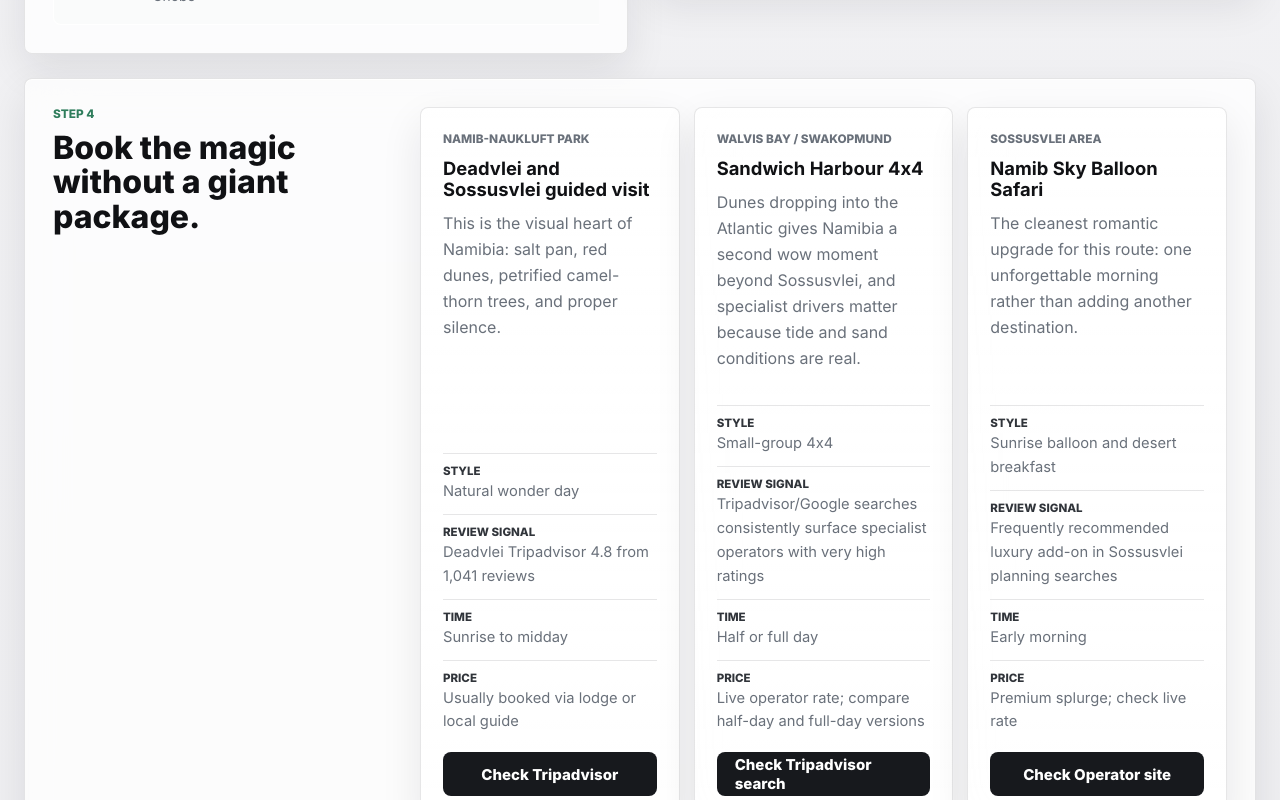
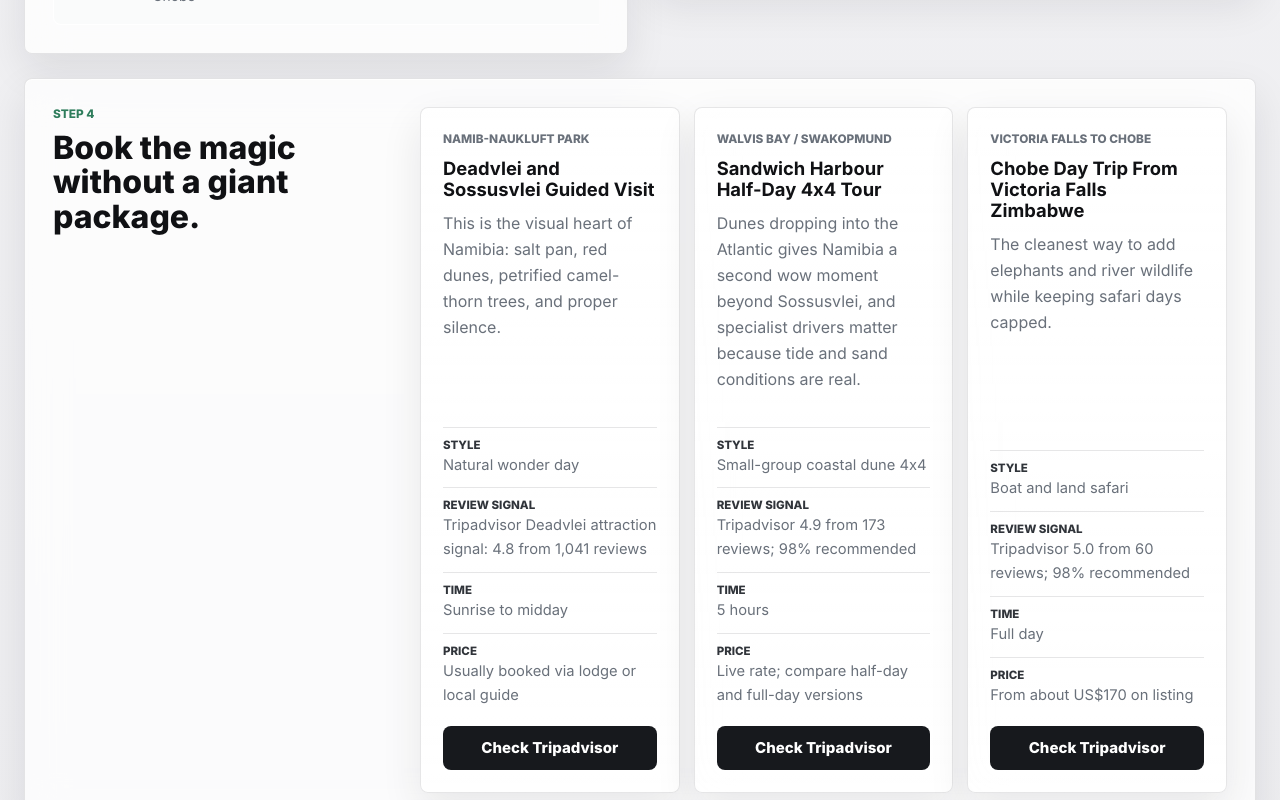
Before and after one commit to auto-devrath/africa-honeymoon-itineraries, a React (Vite) app: page / in a window 1280 px wide. Shown: the part 3940-4740 px from the top of the page. Built offline with nearby package versions, Linux system fonts and the light colour scheme.

Commit message:
Update TripAdvisor tour anchors

```diff
--- a/src/data.ts
+++ b/src/data.ts
@@ -282,32 +282,21 @@ export const concepts: ItineraryConcept[] = [
     ],
     tours: [
       {
-        name: 'Cairo Nights Food Tour',
-        location: 'Cairo',
-        style: 'Small-group evening food walk',
-        signal: 'Tripadvisor search result showed 4.9 from 98 reviews for the 15+ tastings night tour',
-        price: 'Live rate, usually booked per person',
-        duration: 'Evening',
-        why: 'Use this after the monument days so Cairo feels lived-in: street food, markets, and a guided local rhythm instead of another hotel dinner.',
-        book: 'https://www.tripadvisor.com/Search?q=Cairo%20Nights%20Food%20Tour%2015%20Tastings',
+        name: 'Ultimate VIP All-Inclusive Giza, Saqqara, Memphis Tour',
+        location: 'Cairo / Giza',
+        style: 'Private pyramid and ancient-sites day',
+        signal: 'Tripadvisor 4.9 from 3,445 reviews; 96% recommended',
+        price: 'Live rate; private group pricing varies by inclusions',
+        duration: 'Full day',
+        why: 'Use this as the main Cairo anchor: Giza, Sphinx, Saqqara, Memphis, and camel-photo logistics handled in one highly reviewed private day.',
+        book: 'https://www.tripadvisor.com/AttractionProductReview-g294201-d13406058-Ultimate_VIP_All_Inclusive_Giza_Saqqara_Memphis_Tour_Camel-Cairo_Cairo_Governorate.html',
         source: 'Tripadvisor',
-      },
-      {
-        name: 'Giza, Saqqara and Memphis Private Day',
-        location: 'Cairo / Giza',
-        style: 'Private ancient-sites guide',
-        signal: 'Tripadvisor private pyramid day listings commonly surface 4.9+ ratings and thousands of reviews',
-        price: 'Live rate; private car/guide varies by inclusions',
-        duration: 'Full day',
-        why: 'This is the first real honeymoon anchor: Giza at opening, Saqqara for depth, then Memphis without being dragged through a package circuit.',
-        book: 'https://www.tripadvisor.com/Search?q=Giza%20Saqqara%20Memphis%20private%20tour%20Cairo',
-        source: 'Tripadvisor search',
       },
       {
         name: 'Valley of the Kings Private Guided Tour',
         location: 'Luxor',
         style: 'Private Egyptologist',
-        signal: 'Tripadvisor Travelers Choice listing',
+        signal: 'Tripadvisor 5.0 from 77 reviews; 100% recommended',
         price: 'Check live rate',
         duration: '4-8 hours',
         why: 'The right splurge: a private guide changes Luxor from checklist sightseeing into narrative.',
@@ -315,26 +304,15 @@ export const concepts: ItineraryConcept[] = [
         source: 'Tripadvisor',
       },
       {
-        name: '3 Days Maasai Mara Guided Safari from Nairobi',
+        name: '3 Days Masai Mara Safari from Nairobi',
         location: 'Nairobi to Masai Mara',
-        style: 'Short safari package',
-        signal: 'Tripadvisor 4.6 from 170 reviews',
-        price: 'From live supplier rate',
+        style: 'Short small-group safari package',
+        signal: 'Tripadvisor 4.9 from 136 reviews; 100% recommended',
+        price: 'From live supplier rate; compare vehicle and lodge/tent class',
         duration: '3 days',
-        why: 'A compact bookable option if you want the safari fixed independently rather than bundled into one giant honeymoon package.',
-        book: 'https://www.tripadvisor.com/AttractionProductReview-g294207-d11462655-3_Days_Maasai_Mara_Guided_Safari_from_Nairobi-Nairobi.html',
+        why: 'A compact, independently bookable Mara option that keeps safari to the agreed cap without rolling the whole honeymoon into a package.',
+        book: 'https://www.tripadvisor.com/AttractionProductReview-g294207-d14130238-3_days_masai_mara_safari_from_Nairobi-Nairobi.html',
         source: 'Tripadvisor',
-      },
-      {
-        name: 'Natural World Kenya Safaris Mara Quote Check',
-        location: 'Nairobi to Masai Mara',
-        style: 'Local operator quote',
-        signal: 'Google search surfaces strong review visibility for the operator; use as a benchmark quote',
-        price: 'Custom quote',
-        duration: '3-4 days',
-        why: 'Good for sanity-checking the Tripadvisor product price and requesting a honeymoon-appropriate lodge without expanding safari beyond the cap.',
-        book: 'https://www.naturaltoursandsafaris.com/',
-        source: 'Operator site',
       },
     ],
     scores: {
@@ -442,10 +420,10 @@ export const concepts: ItineraryConcept[] = [
     ],
     tours: [
       {
-        name: 'Deadvlei and Sossusvlei guided visit',
+        name: 'Deadvlei and Sossusvlei Guided Visit',
         location: 'Namib-Naukluft Park',
         style: 'Natural wonder day',
-        signal: 'Deadvlei Tripadvisor 4.8 from 1,041 reviews',
+        signal: 'Tripadvisor Deadvlei attraction signal: 4.8 from 1,041 reviews',
         price: 'Usually booked via lodge or local guide',
         duration: 'Sunrise to midday',
         why: 'This is the visual heart of Namibia: salt pan, red dunes, petrified camel-thorn trees, and proper silence.',
@@ -453,33 +431,22 @@ export const concepts: ItineraryConcept[] = [
         source: 'Tripadvisor',
       },
       {
-        name: 'Sandwich Harbour 4x4',
+        name: 'Sandwich Harbour Half-Day 4x4 Tour',
         location: 'Walvis Bay / Swakopmund',
-        style: 'Small-group 4x4',
-        signal: 'Tripadvisor/Google searches consistently surface specialist operators with very high ratings',
-        price: 'Live operator rate; compare half-day and full-day versions',
-        duration: 'Half or full day',
+        style: 'Small-group coastal dune 4x4',
+        signal: 'Tripadvisor 4.9 from 173 reviews; 98% recommended',
+        price: 'Live rate; compare half-day and full-day versions',
+        duration: '5 hours',
         why: 'Dunes dropping into the Atlantic gives Namibia a second wow moment beyond Sossusvlei, and specialist drivers matter because tide and sand conditions are real.',
-        book: 'https://www.tripadvisor.com/Search?q=Sandwich%20Harbour%204x4%20tour%20Namibia',
-        source: 'Tripadvisor search',
-      },
-      {
-        name: 'Namib Sky Balloon Safari',
-        location: 'Sossusvlei area',
-        style: 'Sunrise balloon and desert breakfast',
-        signal: 'Frequently recommended luxury add-on in Sossusvlei planning searches',
-        price: 'Premium splurge; check live rate',
-        duration: 'Early morning',
-        why: 'The cleanest romantic upgrade for this route: one unforgettable morning rather than adding another destination.',
-        book: 'https://www.namibsky.com/',
-        source: 'Operator site',
+        book: 'https://www.tripadvisor.com/AttractionProductReview-g298358-d11483880-Sandwich_Harbour_Half_Day_4x4_Tour_5_hours_from_Walvis_Bay-Walvis_Bay_Erongo_Regio.html',
+        source: 'Tripadvisor',
       },
       {
         name: 'Chobe Day Trip From Victoria Falls Zimbabwe',
         location: 'Victoria Falls to Chobe',
         style: 'Boat and land safari',
         signal: 'Tripadvisor 5.0 from 60 reviews; 98% recommended',
-        price: 'From about US$170 on comparable listings',
+        price: 'From about US$170 on listing',
         duration: 'Full day',
         why: 'The cleanest way to add elephants and river wildlife while keeping safari days capped.',
         book: 'https://www.tripadvisor.com/AttractionProductReview-g293761-d20204001-Chobe_Day_Trip_From_Victoria_Falls_Zimbabwe-Victoria_Falls_Matabeleland_North_Prov.html',
@@ -591,10 +558,21 @@ export const concepts: ItineraryConcept[] = [
     ],
     tours: [
       {
+        name: 'Ultimate VIP All-Inclusive Giza, Saqqara, Memphis Tour',
+        location: 'Cairo / Giza',
+        style: 'Private pyramid and ancient-sites day',
+        signal: 'Tripadvisor 4.9 from 3,445 reviews; 96% recommended',
+        price: 'Live rate; private group pricing varies by inclusions',
+        duration: 'Full day',
+        why: 'Use this as the Cairo anchor before moving south: Giza, Sphinx, Saqqara, Memphis, and transport handled in one highly reviewed private day.',
+        book: 'https://www.tripadvisor.com/AttractionProductReview-g294201-d13406058-Ultimate_VIP_All_Inclusive_Giza_Saqqara_Memphis_Tour_Camel-Cairo_Cairo_Governorate.html',
+        source: 'Tripadvisor',
+      },
+      {
         name: 'Devil’s Pool / Livingstone Island',
         location: 'Victoria Falls, Zambia',
         style: 'Guided falls-edge experience',
-        signal: 'Tripadvisor Travelers Choice attraction; prominent Livingstone search-result ranking',
+        signal: 'Tripadvisor Devil’s Pool attraction signal: 4.8 from 1,697 reviews',
         price: 'Seasonal live rate',
         duration: 'Half day',
         why: 'The high-drama honeymoon moment, but only if conditions and comfort level are right.',
@@ -602,37 +580,15 @@ export const concepts: ItineraryConcept[] = [
         source: 'Tripadvisor',
       },
       {
-        name: 'Chobe Full Day Trip From Victoria Falls',
+        name: 'Chobe Day Trip From Victoria Falls Zimbabwe',
         location: 'Victoria Falls to Chobe',
         style: 'Boat cruise plus game drive',
-        signal: 'Tripadvisor 4.6 from 43 reviews; 90% recommended',
+        signal: 'Tripadvisor 5.0 from 60 reviews; 98% recommended',
         price: 'From about US$170 on listing',
         duration: 'Full day',
         why: 'A one-day wildlife injection that keeps the honeymoon weighted toward wonders, not safari logistics.',
-        book: 'https://www.tripadvisor.com/AttractionProductReview-g293761-d13828630-Chobe_Full_Day_Trip_From_Victoria_Falls-Victoria_Falls_Matabeleland_North_Province.html',
+        book: 'https://www.tripadvisor.com/AttractionProductReview-g293761-d20204001-Chobe_Day_Trip_From_Victoria_Falls_Zimbabwe-Victoria_Falls_Matabeleland_North_Prov.html',
         source: 'Tripadvisor',
-      },
-      {
-        name: 'Wild Horizons Helicopter Flight',
-        location: 'Victoria Falls',
-        style: 'Flightseeing',
-        signal: 'Google and Tripadvisor searches surface Wild Horizons as a major, well-reviewed Falls operator',
-        price: 'Premium add-on; check current flight length and fees',
-        duration: '12-25 minute flight options',
-        why: 'If you skip extra safari nights, this is where to spend: it turns the Falls from a viewpoint into a proper natural-wonder finale.',
-        book: 'https://www.wildhorizons.co.za/',
-        source: 'Operator site',
-      },
-      {
-        name: 'Cairo Nights Food Tour with 15+ tastings',
-        location: 'Cairo',
-        style: 'Food and city walk',
-        signal: 'Tripadvisor surfaced 4.9 from 98 reviews for comparable Cairo night food tour',
-        price: 'Check live rate',
-        duration: 'Evening',
-        why: 'Breaks up heavy ancient-site days and gives the trip a more independent, less package-tour feeling.',
-        book: 'https://www.tripadvisor.com/Search?q=Cairo%20Nights%20Food%20Tour%2015%20Tastings',
-        source: 'Tripadvisor search',
       },
     ],
     scores: {
```
